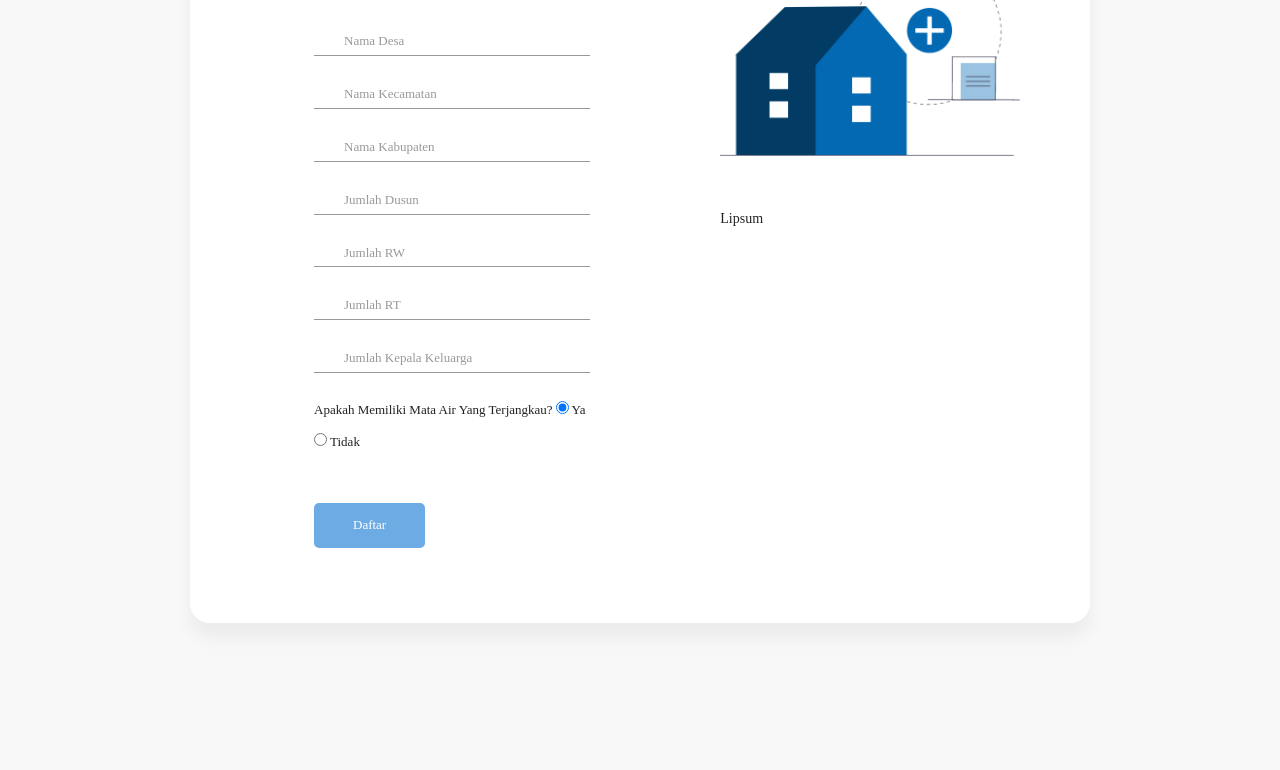
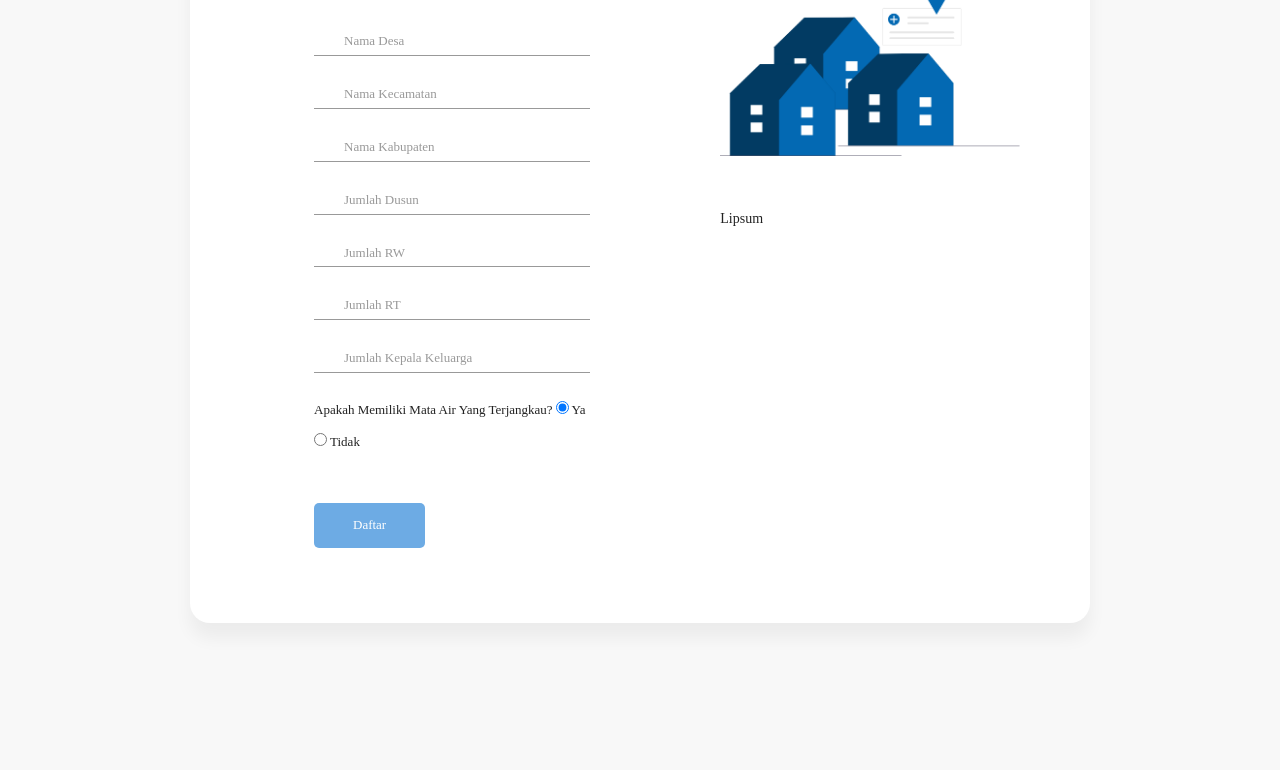
Before and after one commit to nsyawali12/waterline_web, a website built with Parcel: page register_village.html in a window 1280 px wide. Shown: the part 330-1100 px from the top of the page. Built offline with nearby package versions, Linux system fonts and the light colour scheme.

```diff
--- a/register_village.html
+++ b/register_village.html
@@ -176,7 +176,7 @@
                         </form>
                     </div>
                     <div class="regist-img">
-                        <figure><img src="img/data_input_sumur_bor.png" alt="data kedesaan"></figure>
+                        <figure><img src="img/data_input_utama.png" alt="data kedesaan"></figure>
                         <p class="p-img"> Lipsum </p>
                         <!-- <a href="#" class="regist-image-link">I am already register</a> -->
                     </div>
```
